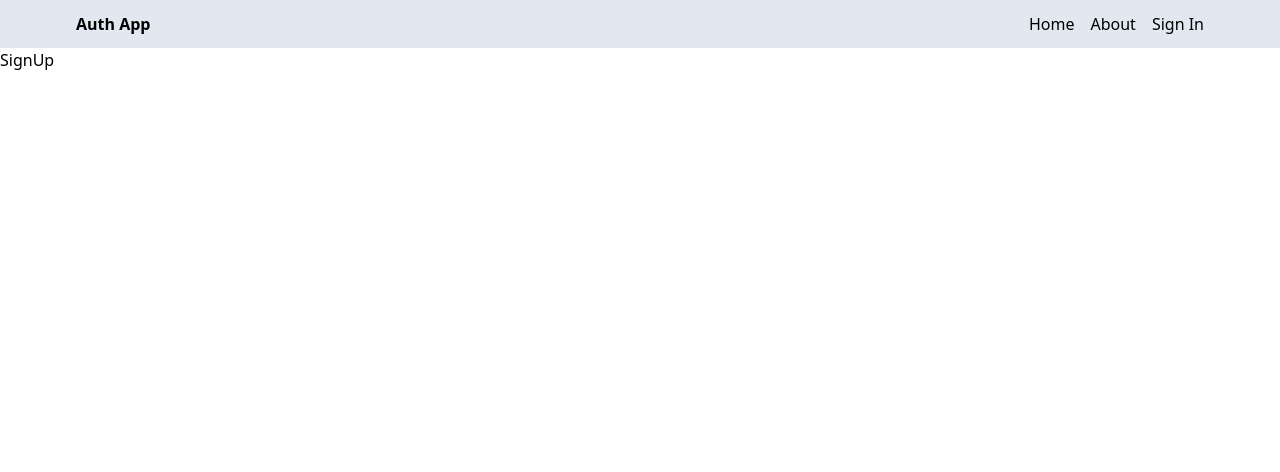
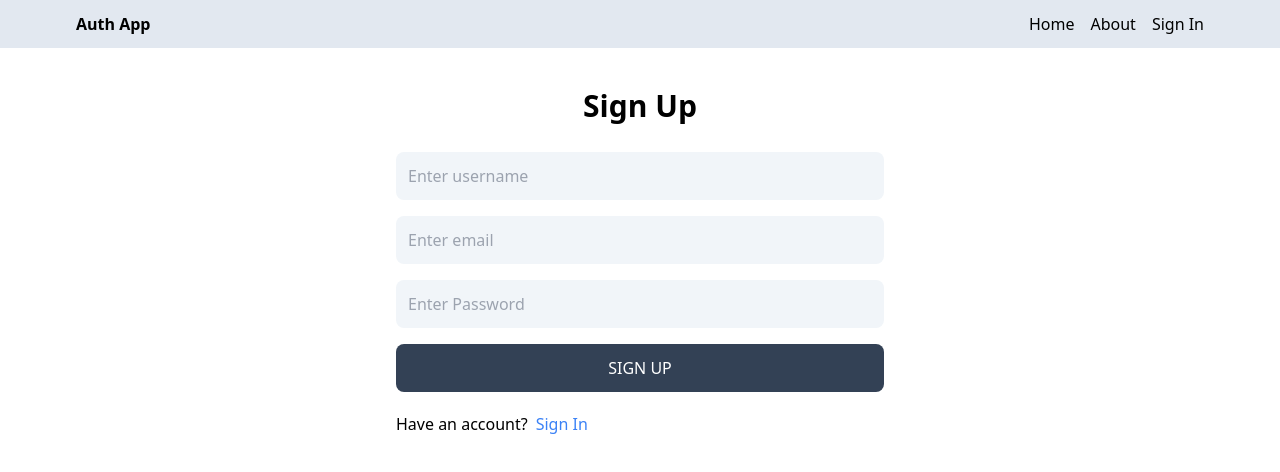
Before and after one commit to josephgithub23/mern-auth-app, a React (Vite) app in the folder client/: page /sign-up in a window 1280 px wide. Shown: the top 472 px of the page. Built offline with nearby package versions, Linux system fonts and the light colour scheme.

Commit message:
complete sign up page UI

```diff
--- a/client/src/pages/SignUp.jsx
+++ b/client/src/pages/SignUp.jsx
@@ -1,5 +1,38 @@
-import React from "react";
+import { Link } from "react-router-dom";
 
 export default function SignUp() {
-  return <div>SignUp</div>;
+  return (
+    <div className="p-3 max-w-lg mx-auto  ">
+      <h1 className="text-3xl text-center font-semibold my-7">Sign Up </h1>
+      <form className="flex flex-col gap-4">
+        <input
+          type="text"
+          placeholder="Enter username"
+          id="username"
+          className="bg-slate-100 p-3 rounded-lg"
+        />
+        <input
+          type="email"
+          placeholder="Enter email"
+          id="email"
+          className="bg-slate-100 p-3 rounded-lg"
+        />
+        <input
+          type="password"
+          placeholder="Enter Password"
+          id="password"
+          className="bg-slate-100 p-3 rounded-lg"
+        />
+        <button className="bg-slate-700 text-white p-3 rounded-lg uppercase hover:opacity-95  disabled:opacity-80 ">
+          Sign Up
+        </button>
+      </form>
+      <div className="flex gap-2 mt-5">
+        <p>Have an account? </p>
+        <Link to={"/sign-in"}>
+          <span className="text-blue-500">Sign In</span>
+        </Link>
+      </div>
+    </div>
+  );
 }
```
